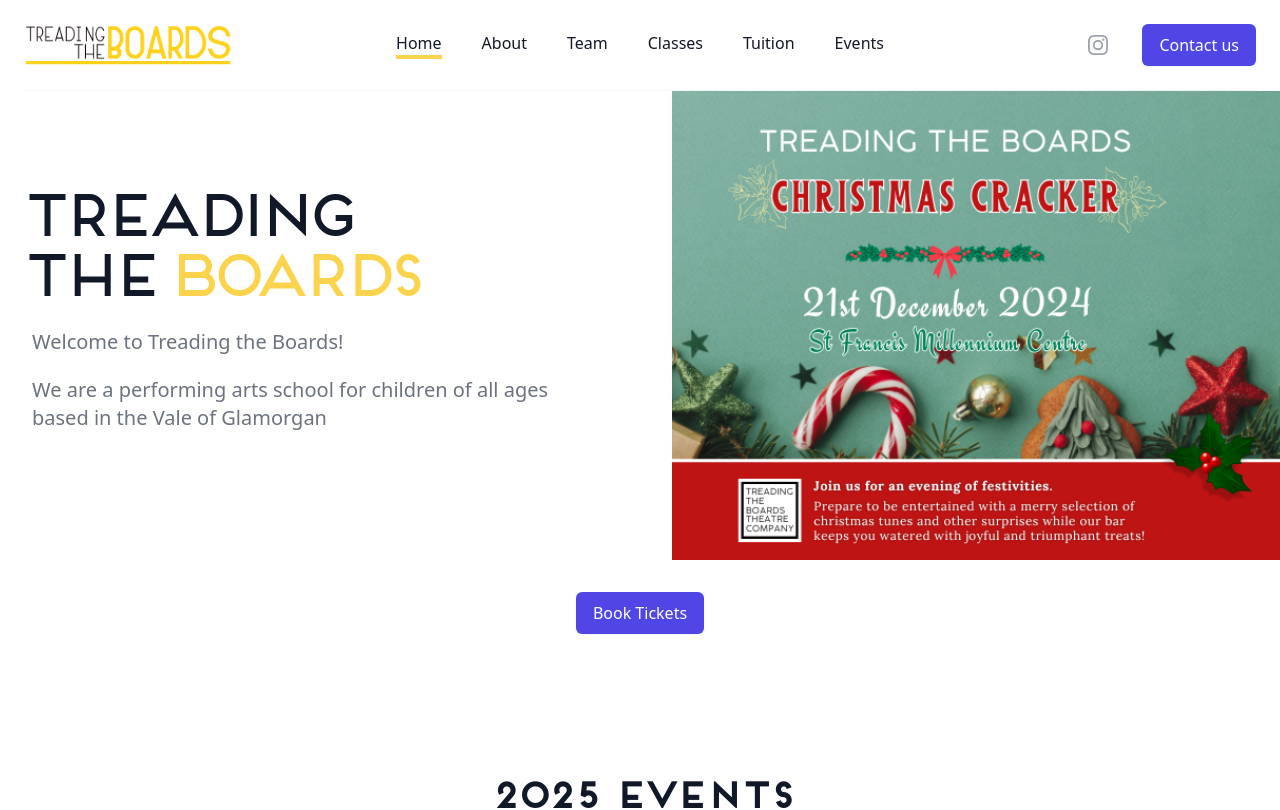
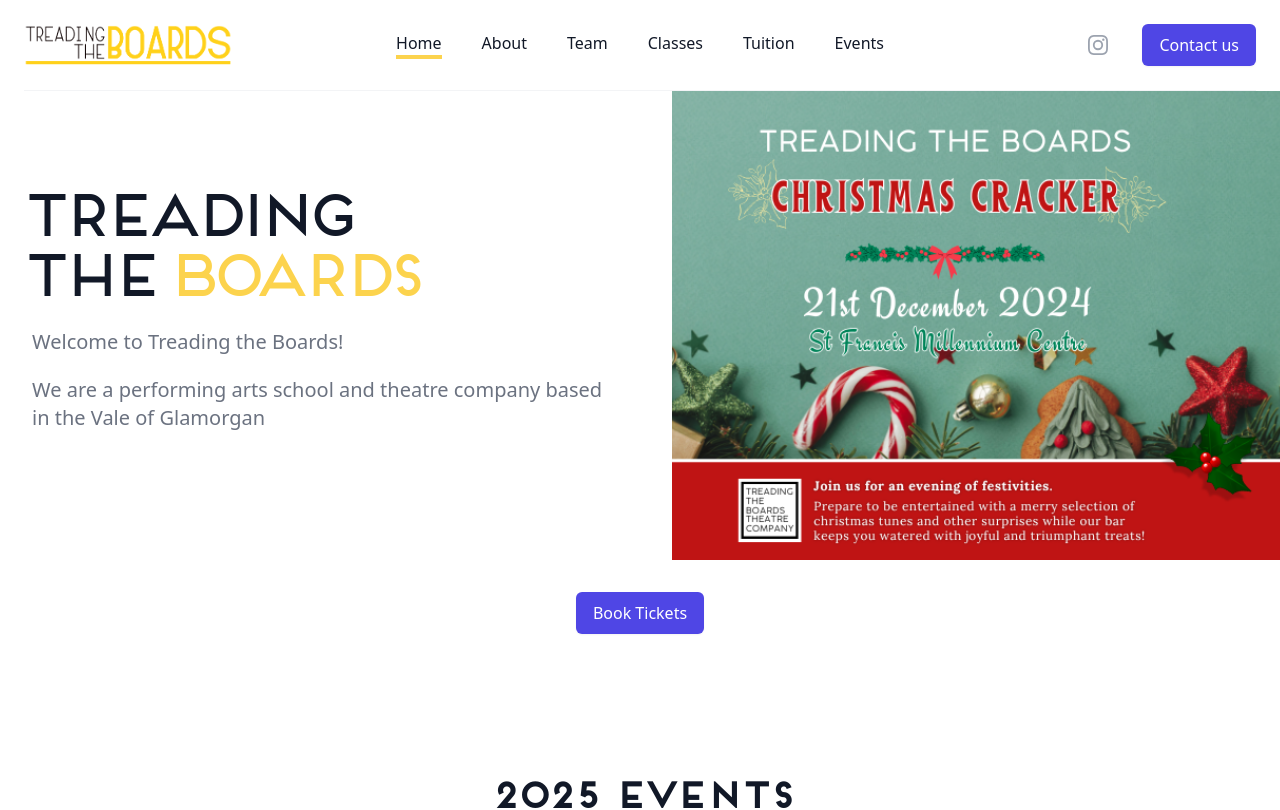
Before and after one commit to thegoodnate/treadingtheboards, a Vue app: page / in a window 1280 px wide. Shown: the top 810 px of the page. Built offline with nearby package versions, Linux system fonts and the light colour scheme; a web font is replaced by a local one.

Commit message:
updated intro wording

```diff
--- a/src/components/Hero.vue
+++ b/src/components/Hero.vue
@@ -19,7 +19,7 @@
               Welcome to Treading the Boards!
             </p>
             <p class="mt-3 text-base text-gray-500 mt-5 sm:text-lg max-w-xl mx-auto md:text-xl lg:mx-0">
-              We are a performing arts school for children of all ages based in the Vale of Glamorgan
+              We are a performing arts school and theatre company based in the Vale of Glamorgan
             </p>
           </div>
         </main>
```
